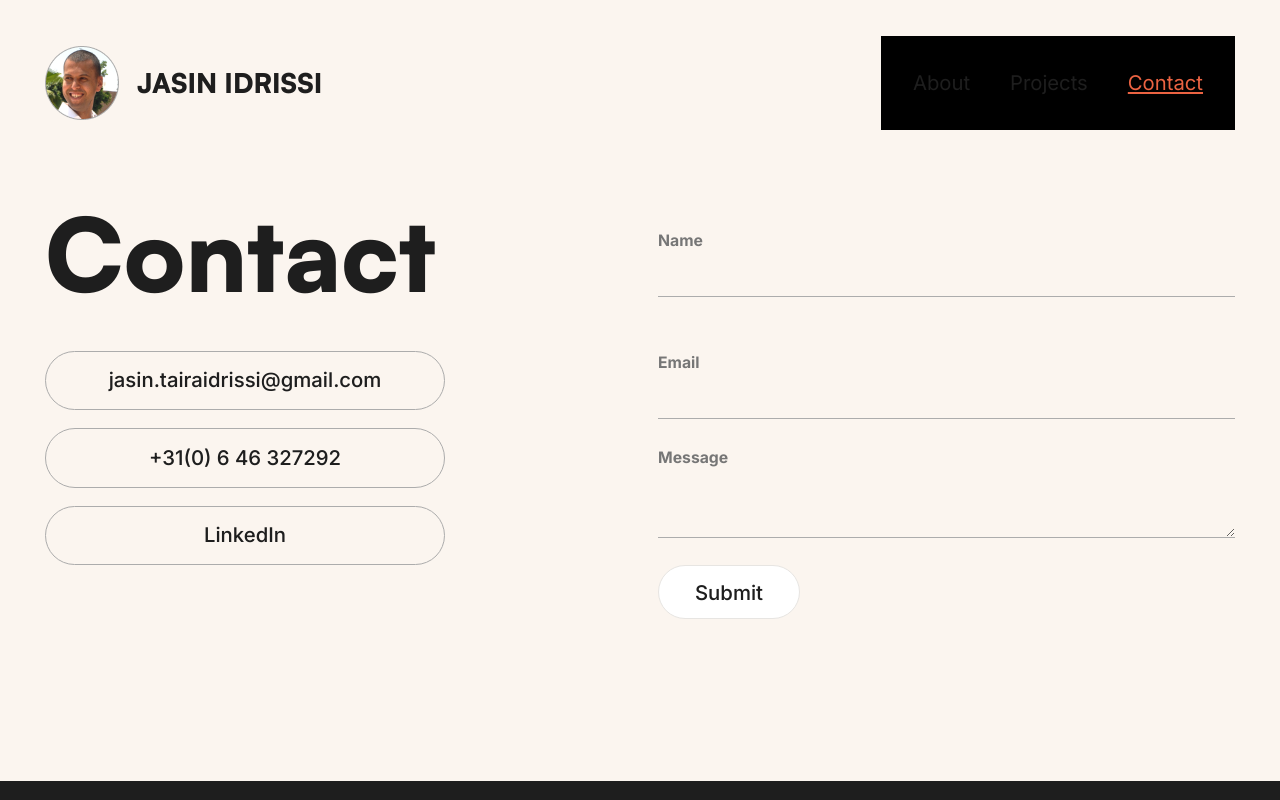
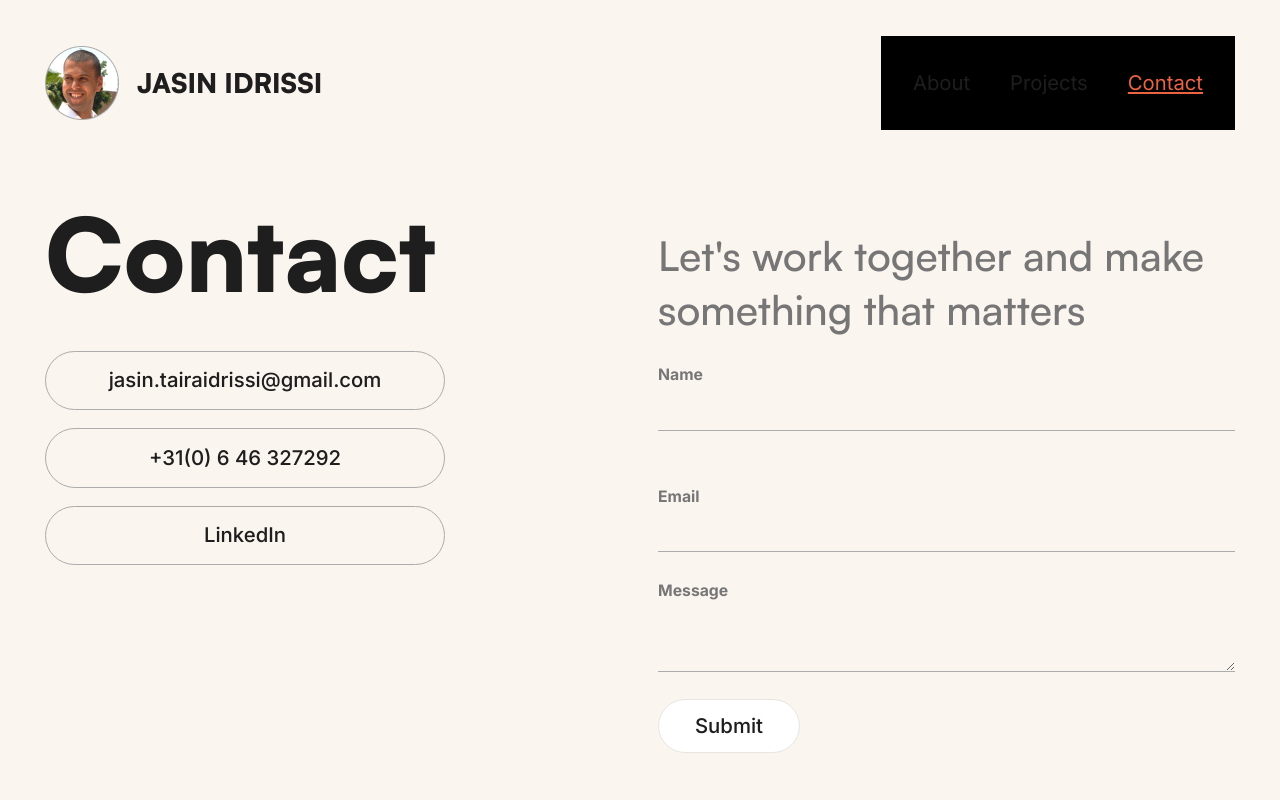
Before and after one commit to jasin1/portfolio-2024, a React (Vite) app: page /Contact in a window 1280 px wide. Shown: the top 800 px of the page. Built offline with nearby package versions, Linux system fonts and the light colour scheme.

Commit message:
contact page form fix 01

```diff
--- a/src/pages/Contact/Contact.jsx
+++ b/src/pages/Contact/Contact.jsx
@@ -96,6 +96,9 @@ function Contact() {
                         value="Email from Portfolio website"
                       />
 
+                      <p className="quote">
+                        Let&apos;s work together and make something that matters
+                      </p>
                       <p>
                         <label>
                           Name
```
